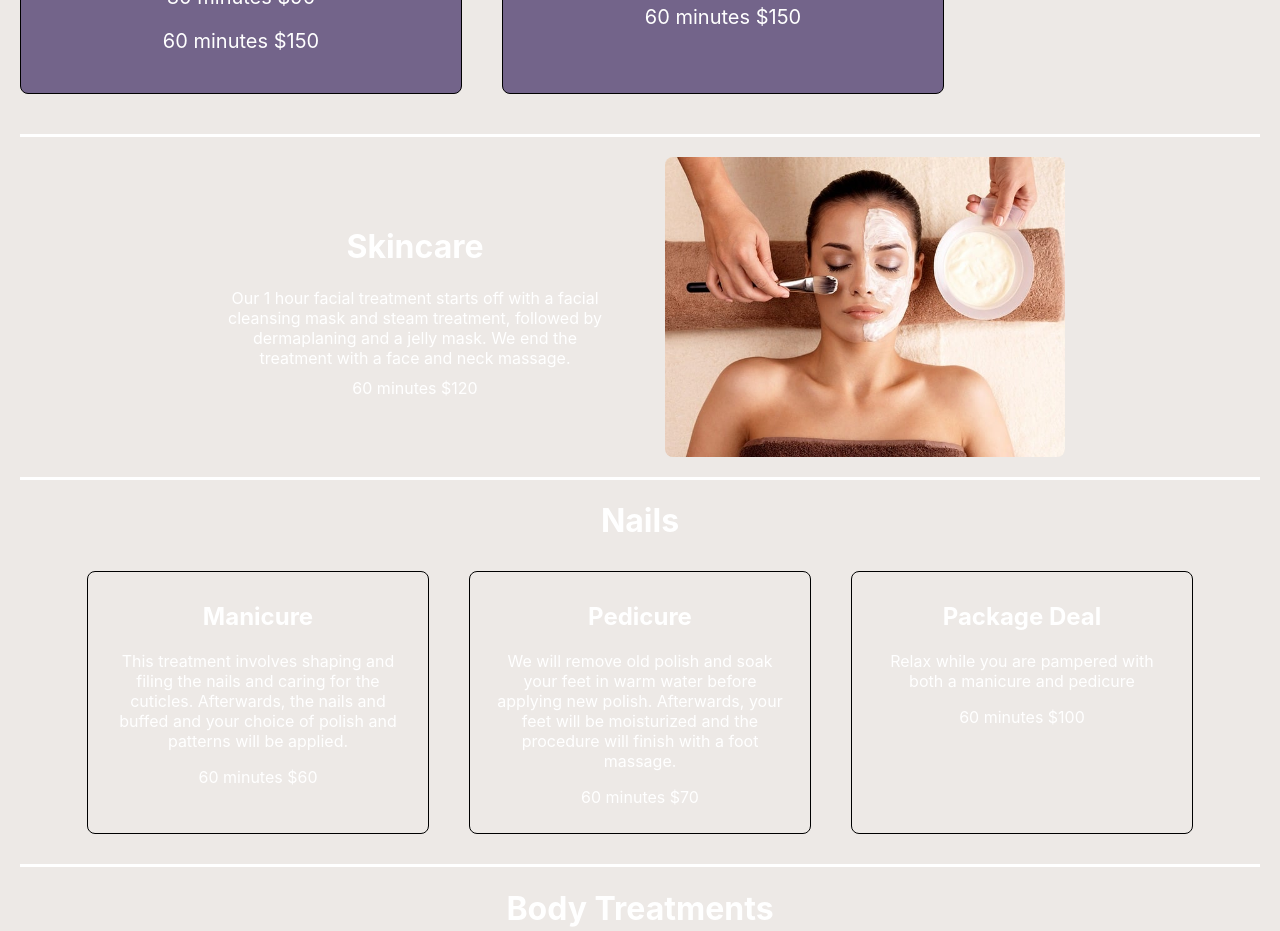
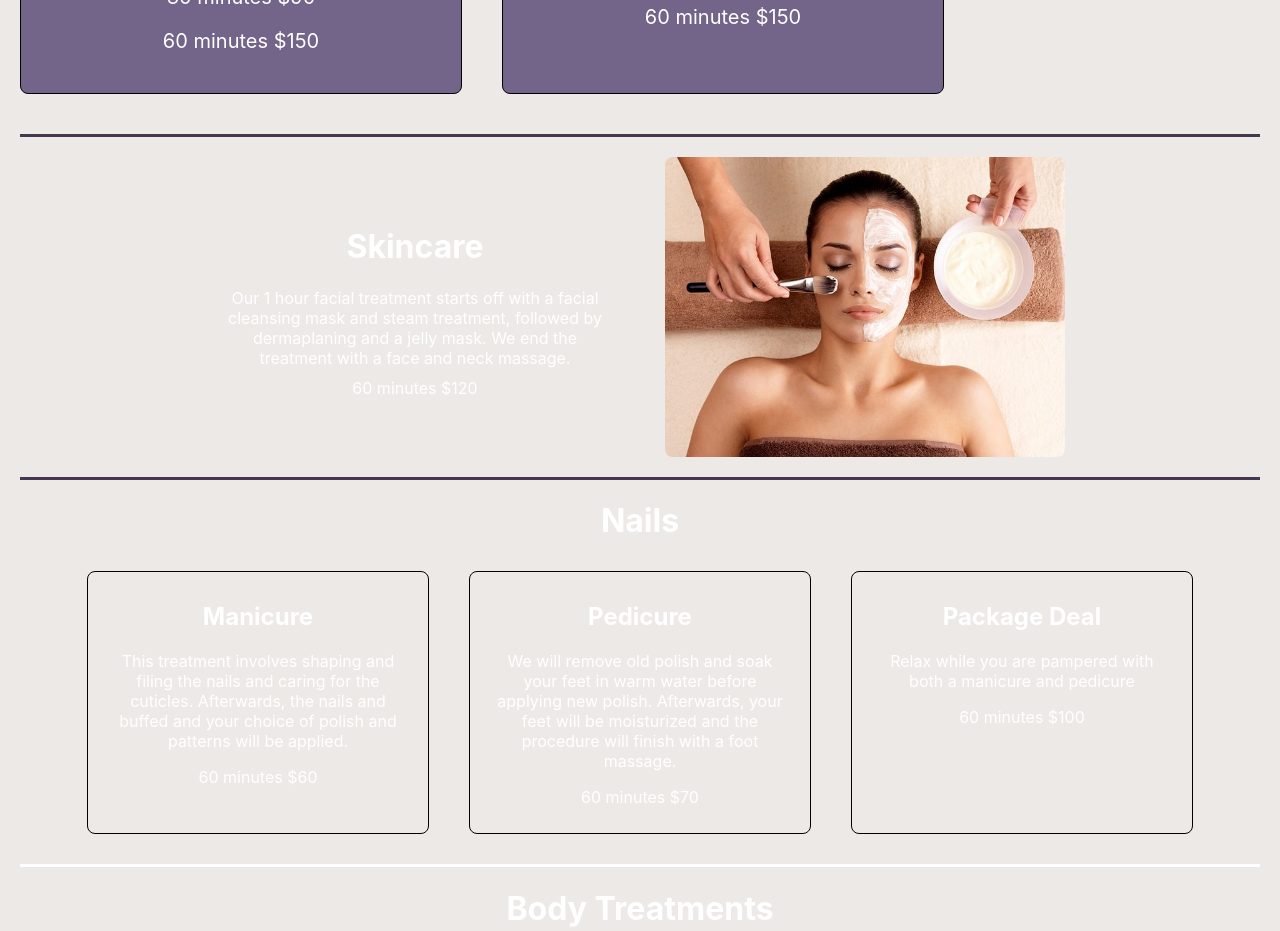
Before and after one commit to LaurenCummings/spa-project, a React (Vite) app: page / in a window 1280 px wide. Shown: the part 1760-2691 px from the top of the page. Built offline with nearby package versions, Linux system fonts and the light colour scheme.

Commit message:
changed border color

```diff
--- a/src/css/Skincare.css
+++ b/src/css/Skincare.css
@@ -1,7 +1,7 @@
 .skincare {
     text-align: center;
     color: white;
-    border: white;
+    border: var(--clr-dk-purple);
     border-style: solid none;
     margin: 20px;
     padding: 20px;
```
